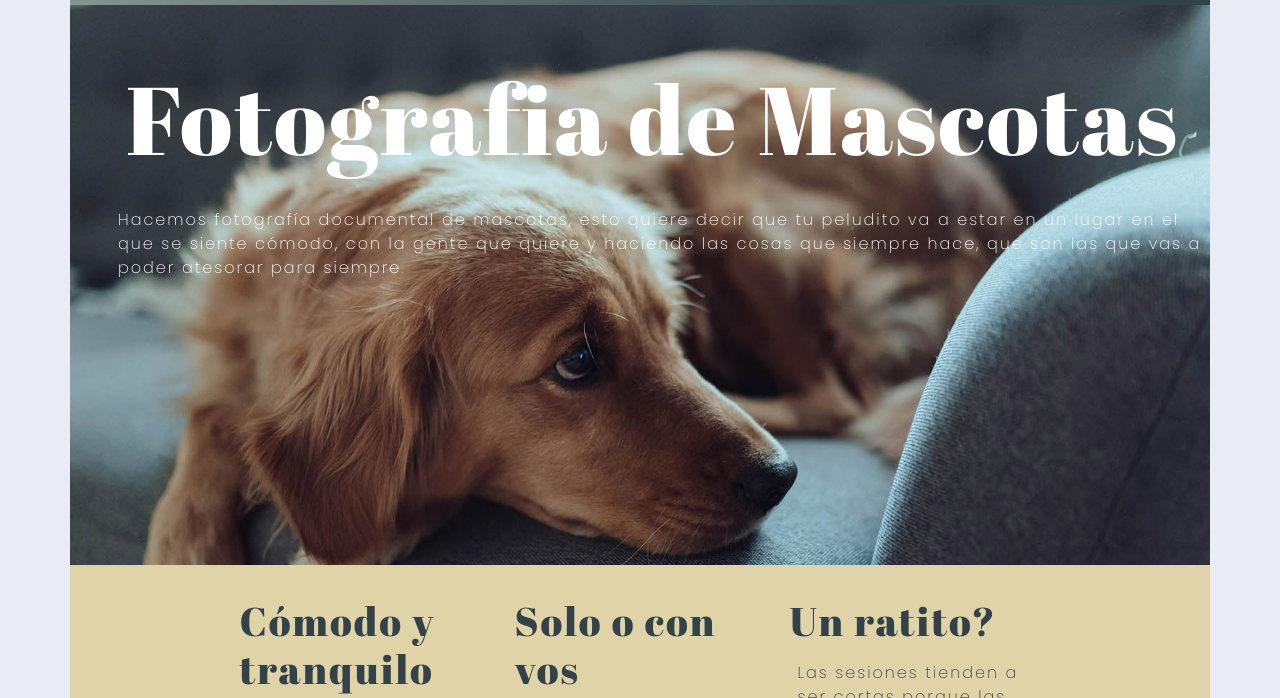
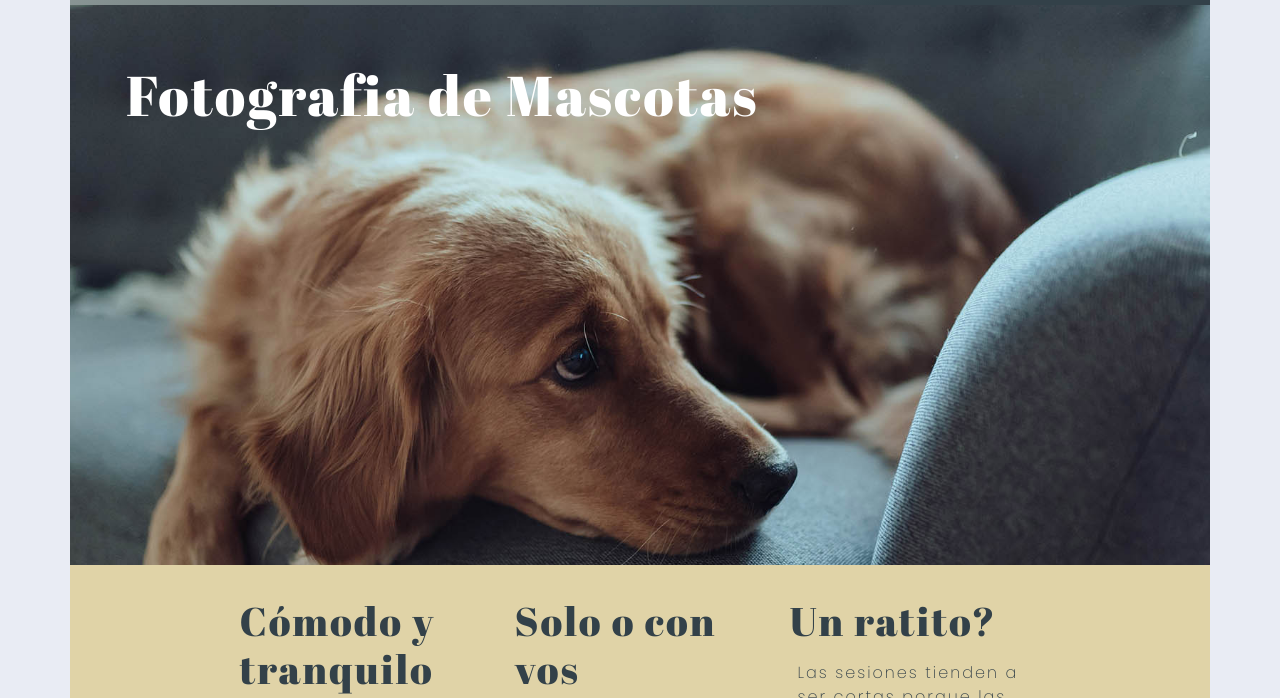
Before and after one commit to SebaMaestre/proyectofinalcoder, a website: page mascotas.html in a window 1280 px wide. Shown: the part 72-770 px from the top of the page. Drawn offline with nearby package versions, Linux system fonts and the light colour scheme.

Commit message:
mas detalles
ahora si final

```diff
--- a/mascotas.html
+++ b/mascotas.html
@@ -62,10 +62,8 @@
         <section class="hero-container">
             <div class="hero"></div>
             <div class="hero-stuff">
-                <h1 class="h1__mascotas">Fotografia de Mascotas</h1>
-                <p>Hacemos fotografía documental de mascotas, esto quiere decir que tu peludito va a estar en un lugar
-                    en el que se siente cómodo, con la gente que quiere y haciendo las cosas que siempre hace, que son
-                    las que vas a poder atesorar para siempre.</p>
+                <h1>Fotografia de Mascotas</h1>
+
             </div>
         </section>
         <section class="container contenedor__mascotas">
--- a/scss/scss.scss
+++ b/scss/scss.scss
@@ -188,7 +188,7 @@ svg:hover {
   padding: 2rem;
 }
 .h1__mascotas {
-  font-size: 6rem;
+  font-size: 3rem;
 }
 .contenedor__mascotas {
   background-color: #e0d3a7;
```
Also changed, not shown: contacto.html (+1 -1 lines).
